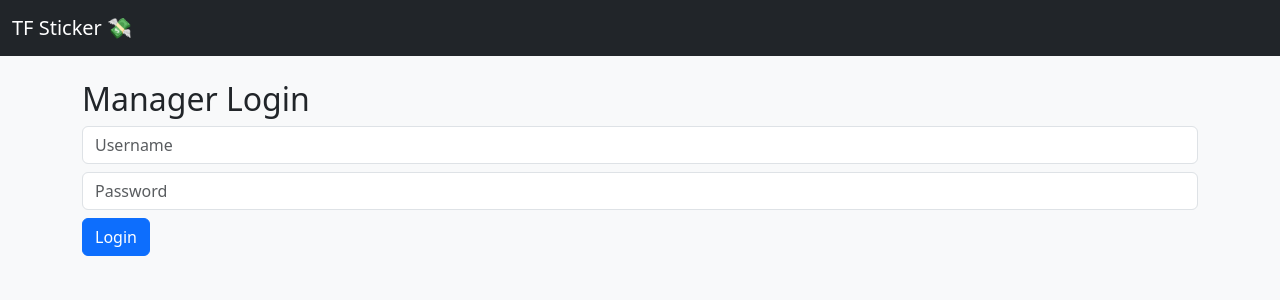
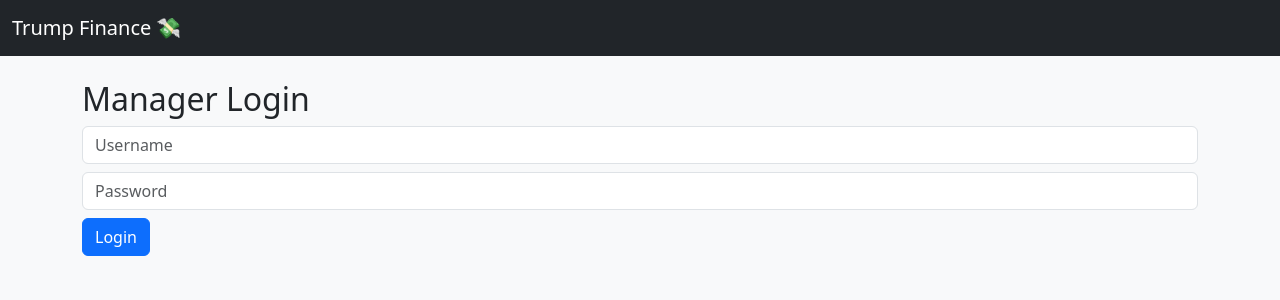
Before and after one commit to FilipTrajanovik/cust-aff-login, a Django app: a page that uses custLogin/templates/base.html in a window 1280 px wide. Shown: the top 300 px of the page. Run offline with Django 5.2, Linux system fonts and the light colour scheme.

Commit message:
tfsticker -> changed

```diff
--- a/custLogin/templates/base.html
+++ b/custLogin/templates/base.html
@@ -2,7 +2,7 @@
 <html lang="en">
 <head>
   <meta charset="UTF-8">
-  <title>{% block title %}TF Sticker{% endblock %}</title>
+  <title>{% block title %}Trump Finance{% endblock %}</title>
   <meta name="viewport" content="width=device-width, initial-scale=1">
   <link href="https://cdn.jsdelivr.net/npm/bootstrap@5.3.2/dist/css/bootstrap.min.css" rel="stylesheet">
 </head>
@@ -10,7 +10,7 @@
 
 <nav class="navbar navbar-expand-lg navbar-dark bg-dark mb-4">
   <div class="container-fluid">
-    <a class="navbar-brand" href="#">TF Sticker 💸</a>
+    <a class="navbar-brand" href="#">Trump Finance 💸</a>
     <button class="navbar-toggler" type="button" data-bs-toggle="collapse" data-bs-target="#navbarNav"
             aria-controls="navbarNav" aria-expanded="false" aria-label="Toggle navigation">
       <span class="navbar-toggler-icon"></span>
```
